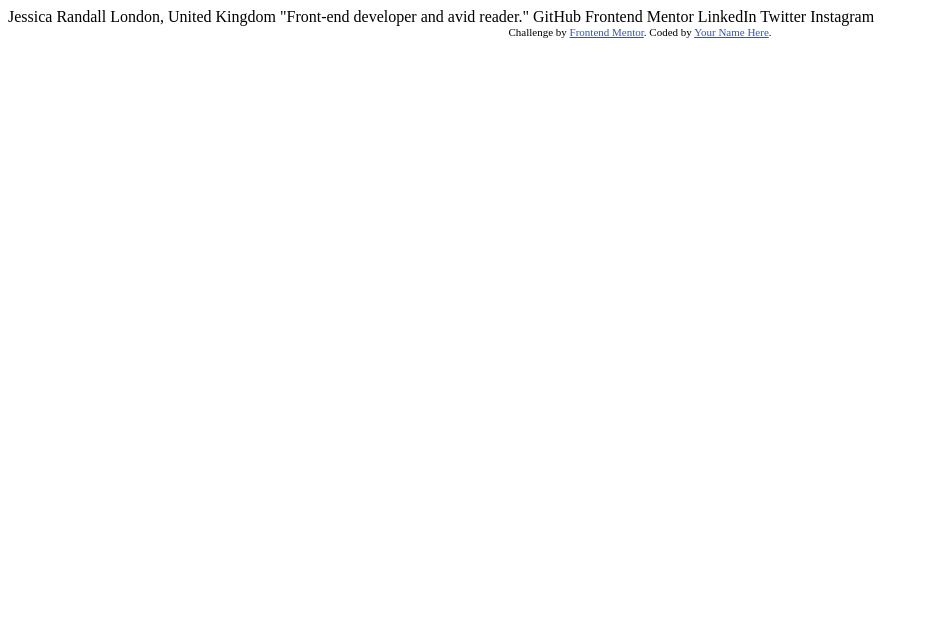
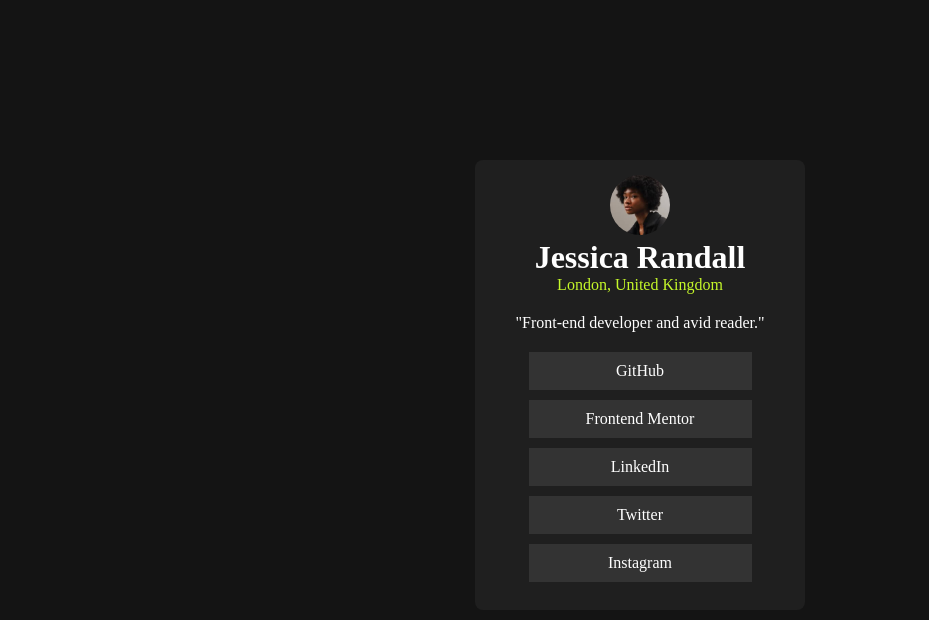
Before and after one commit to cardozo309/Desafios-FrontEnd-Mentor, a plain HTML site: page social-links-profile-main/index.html in a window 1280 px wide. Shown: the whole page, without its empty margins (0-929 px from the left). Drawn offline with Linux system fonts and the light colour scheme.

Commit message:
Social links

```diff
--- a/social-links-profile-main/index.html
+++ b/social-links-profile-main/index.html
@@ -1,34 +1,25 @@
 <!DOCTYPE html>
-<html lang="en">
+<html lang="pt-br">
 <head>
   <meta charset="UTF-8">
-  <meta name="viewport" content="width=device-width, initial-scale=1.0"> <!-- displays site properly based on user's device -->
-
+  <meta name="viewport" content="width=device-width, initial-scale=1.0">
   <link rel="icon" type="image/png" sizes="32x32" href="./assets/images/favicon-32x32.png">
-
   <title>Frontend Mentor | Social links profile</title>
-
-  <!-- Feel free to remove these styles or customise in your own stylesheet 👍 -->
-  <style>
-    .attribution { font-size: 11px; text-align: center; }
-    .attribution a { color: hsl(228, 45%, 44%); }
-  </style>
+  <link rel="stylesheet" href="style.css">
 </head>
 <body>
-
-  Jessica Randall
-  London, United Kingdom
-  "Front-end developer and avid reader."
-
-  GitHub
-  Frontend Mentor
-  LinkedIn
-  Twitter
-  Instagram
-
-  <div class="attribution">
-    Challenge by <a href="https://www.frontendmentor.io?ref=challenge" target="_blank">Frontend Mentor</a>.
-    Coded by <a href="#">Your Name Here</a>.
+  <div class="container">
+    <div class="content">
+      <img src="assets/images/avatar-jessica.jpeg" alt="Jéssica">
+      <h1>Jessica Randall</h1>
+      <p class="destaque">London, United Kingdom</p>
+      <p class="description">"Front-end developer and avid reader."</p>
+      <div class="link">GitHub</div>
+      <div class="link">Frontend Mentor</div>
+      <div class="link">LinkedIn</div>
+      <div class="link">Twitter</div>
+      <div class="link">Instagram</div>
+    </div>
   </div>
 </body>
 </html>
--- /dev/null
+++ b/social-links-profile-main/style.css
@@ -0,0 +1,46 @@
+.attribution { font-size: 11px; text-align: center; }
+.attribution a { color: hsl(228, 45%, 44%); }
+
+*{
+    margin: 0;
+    padding: 0;
+}
+
+body{
+    background-color: #141414;
+    color: white;
+}
+
+.container{
+    background-color: #1F1F1F;
+    text-align: center;
+    width: 330px;
+    height: 450px;
+    margin: 20vh auto;
+    border-radius: 8px;
+}
+
+.content{
+    margin: 20px;
+    padding-top: 15px;
+}
+
+img{
+    border-radius: 50%;
+    width: 60px;
+}
+
+.destaque{
+    color: hsl(75, 94%, 57%);
+}
+
+.description{
+    margin: 20px;
+}
+
+.link{
+    background-color: #333333;
+    width: 70%;
+    margin: 10px auto;
+    padding: 10px;
+}
```
